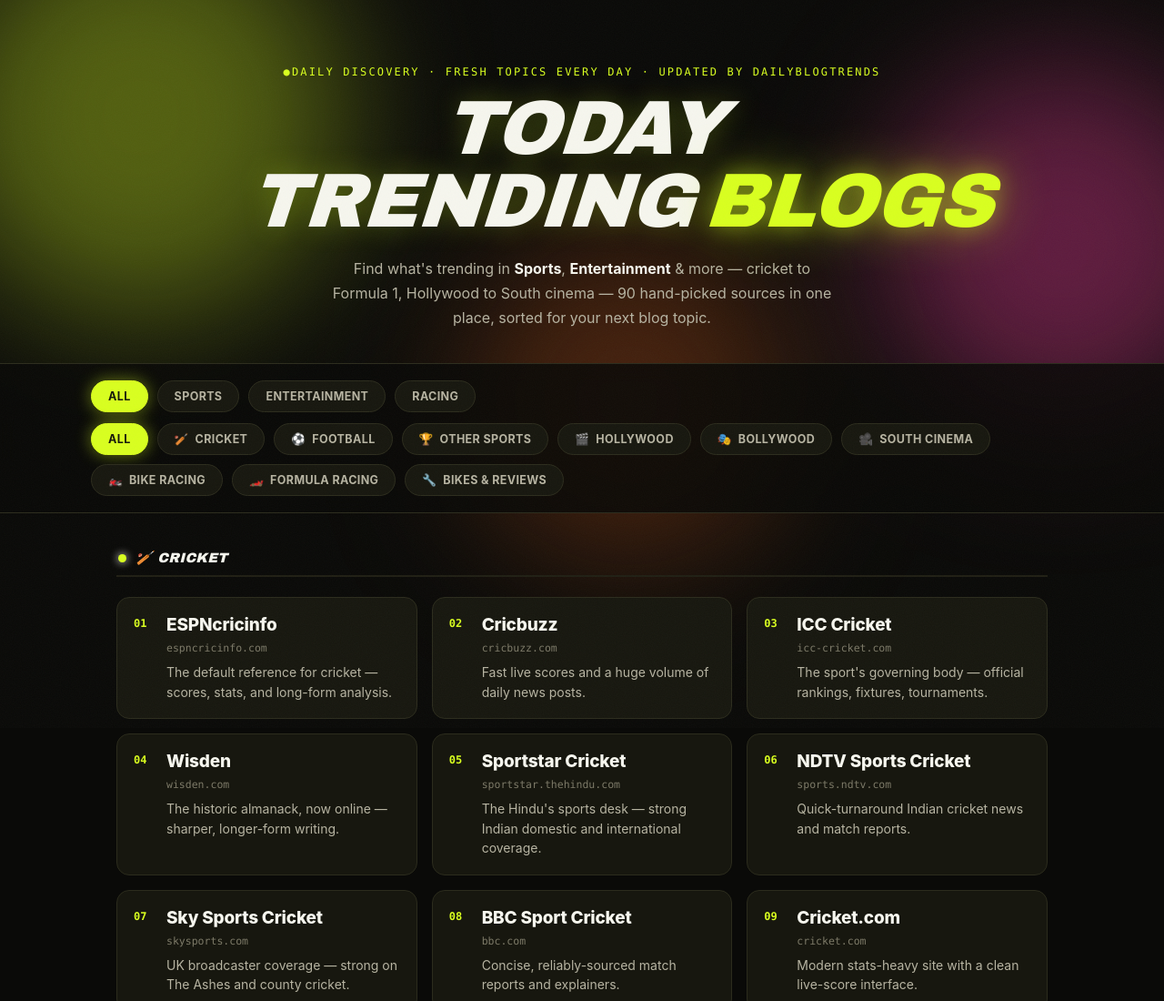
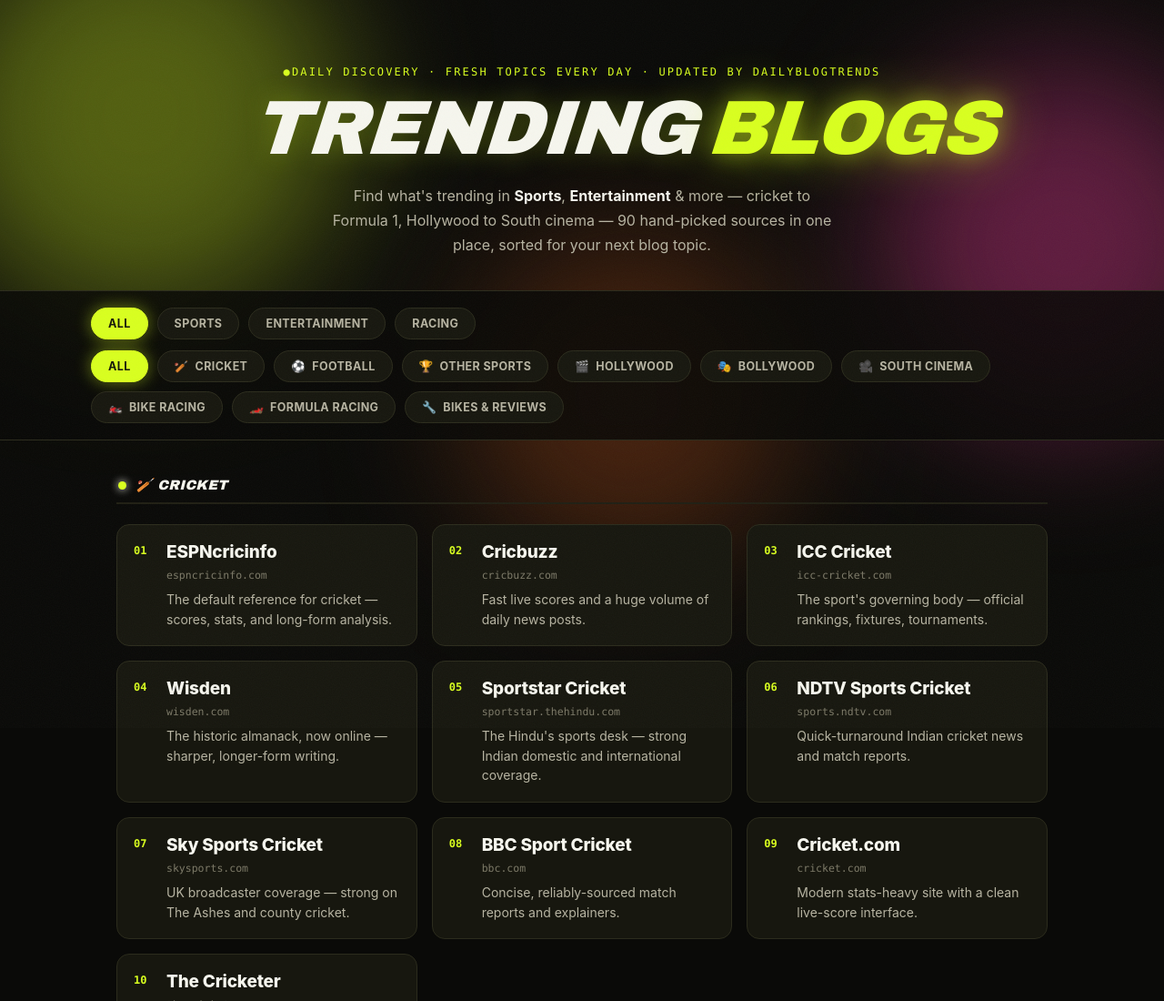
Before and after one commit to Kheloexchange/agentrepository, a plain HTML site: page index.html in a window 1280 px wide. Shown: the top 1100 px of the page at 91% size. Drawn offline with Linux system fonts and the light colour scheme.

Commit message:
Update index.html

```diff
--- a/index.html
+++ b/index.html
@@ -17,7 +17,7 @@
 
   <header class="hero">
     <p class="hero-eyebrow">&#9679;DAILY DISCOVERY · FRESH TOPICS EVERY DAY &middot; updated by DailyBlogTrends</p>
-    <h1 class="hero-title">TODAY TRENDING<span class="hero-title-accent">BLOGS</span></h1>
+    <h1 class="hero-title">TRENDING<span class="hero-title-accent">BLOGS</span></h1>
     <p class="hero-sub">
       Find what's trending in <strong>Sports</strong>, <strong>Entertainment</strong> &amp; more &mdash;
       cricket to Formula&nbsp;1, Hollywood to South cinema &mdash; 90 hand-picked sources
```
